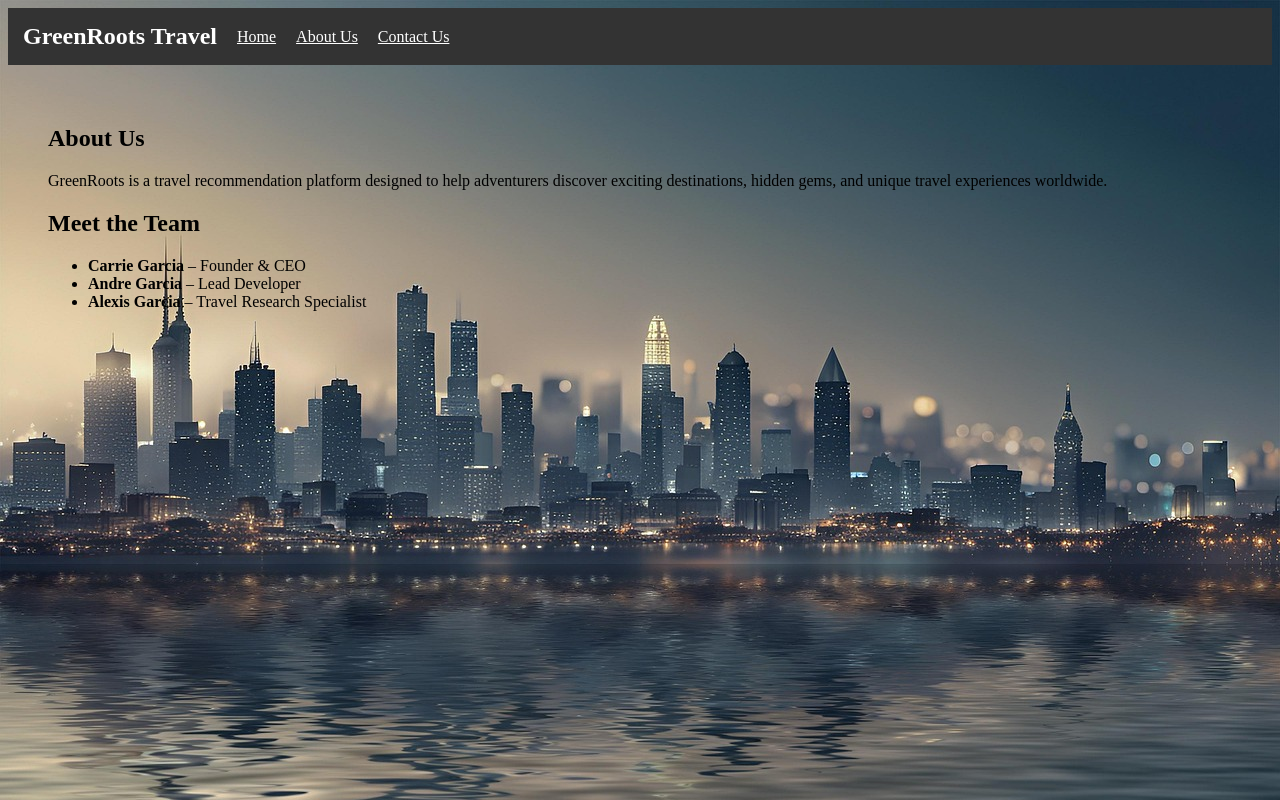
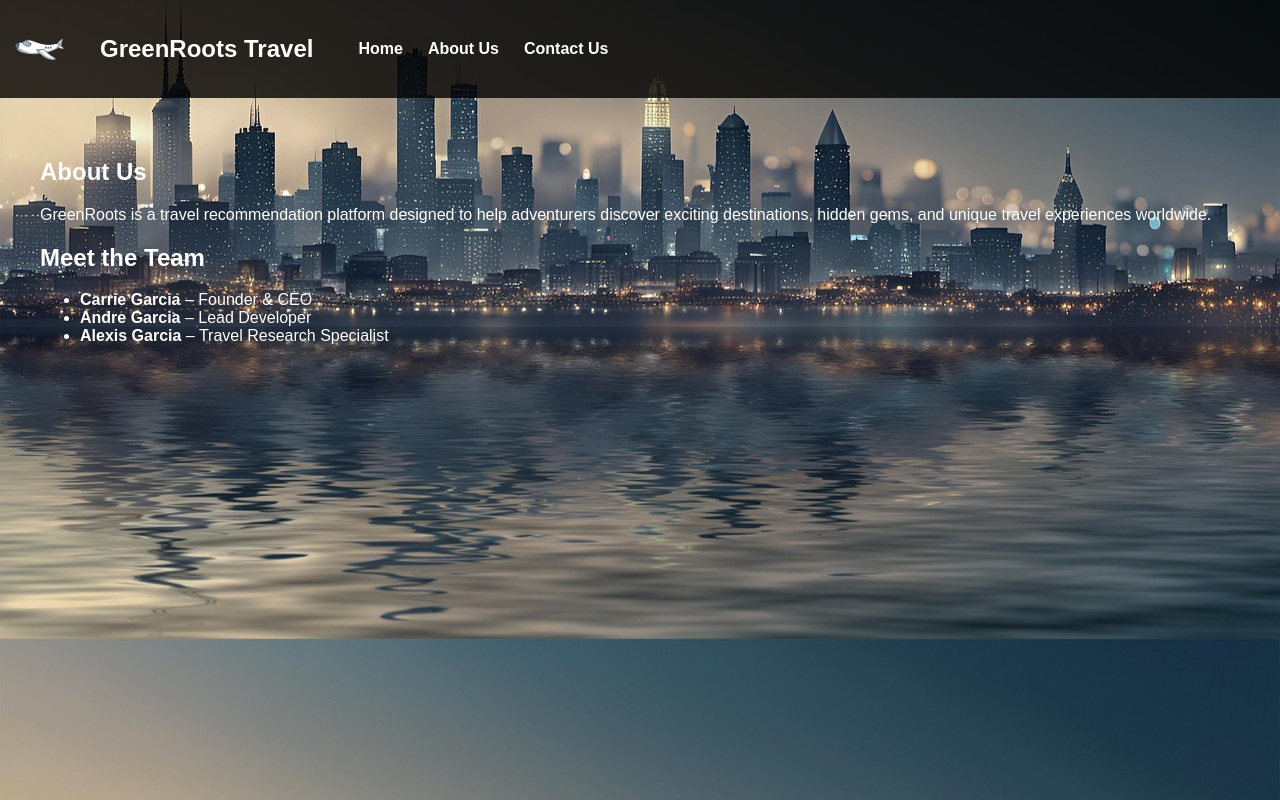
Before and after one commit to andrehasmyheart/travel_recommendations, a plain HTML site: page about.html in a window 1280 px wide. Drawn offline with Linux system fonts and the light colour scheme.

Commit message:
File Updates

```diff
--- a/about.html
+++ b/about.html
@@ -1,24 +1,25 @@
 <!DOCTYPE html>
 <html lang="en">
 <head>
-    <meta charset="UTF-8" />
-    <meta name="viewport" content="width=device-width, initial-scale=1.0" />
-    <title>GreenRoots Travel - About Us</title>
+    <meta charset="UTF-8">
+    <title>Contact Us - GreenRoots Travel</title>
+    <link rel="stylesheet" href="travel_Recommendation.css">
 </head>
 
 <body style="background-image:url(background_image.jpg)">
 
 <body>
 
-    <!-- Navbar (no search bar) -->
-    <nav style="background:#333; padding:15px; color:white; display:flex; gap:20px; align-items:center;">
-        <h2 style="margin:0;">GreenRoots Travel</h2>
-        <a href="index.html" style="color:white;">Home</a>
-        <a href="about.html" style="color:white;">About Us</a>
-        <a href="contact.html" style="color:white;">Contact Us</a>
+    <nav>
+        <img src="travel_logo.png" class="nav-logo">
+        <h2>GreenRoots Travel</h2>
+
+        <a href="index.html">Home</a>
+        <a href="about.html">About Us</a>
+        <a href="contact.html">Contact Us</a>
     </nav>
 
-    <section style="padding:40px;">
+    <section style="padding:40px; color:white">
         <h1>About Us</h1>
         <p>
             GreenRoots is a travel recommendation platform designed to help adventurers
--- a/travel_Recommendation.css
+++ b/travel_Recommendation.css
@@ -70,3 +70,10 @@ form button {
     border: none;
     cursor: pointer;
 }
+
+/* ABOUT US */
+.about {
+    margin-top: 150px;
+    text-align: center;
+    color: white;
+}
```
Also changed, not shown: contact.html (+1 -1 lines), home.html (+2 -2 lines).
